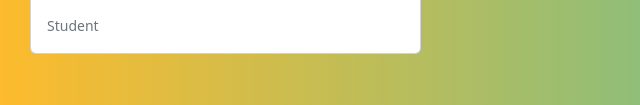
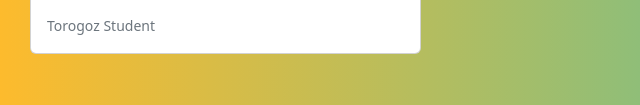
Before and after one commit to evermolina/Ejemplo, a plain HTML site: page index.html in a window 1280 px wide. Shown: the part 1091-1196 px from the top of the page, 0-640 px from the left. Drawn offline with nearby package versions, Linux system fonts and the light colour scheme.

Commit message:
fix: se cambio el nombre de la palabra student

```diff
--- a/index.html
+++ b/index.html
@@ -52,7 +52,7 @@
                         survived not only five centuries, but also the leap into electronic typesetting, remaining essentially unchanged. It was
                         popularised in the 1960s with the release of Letraset sheets containing Lorem Ipsum passages, and more recently with desktop
                         publishing software like Aldus PageMaker including versions of Lorem Ipsum.</p>
-                    <p class="card-text"><small class="text-muted">Student</small></p>
+                    <p class="card-text"><small class="text-muted">Torogoz Student</small></p>
                 </div>
             </div>
         </div>
```
